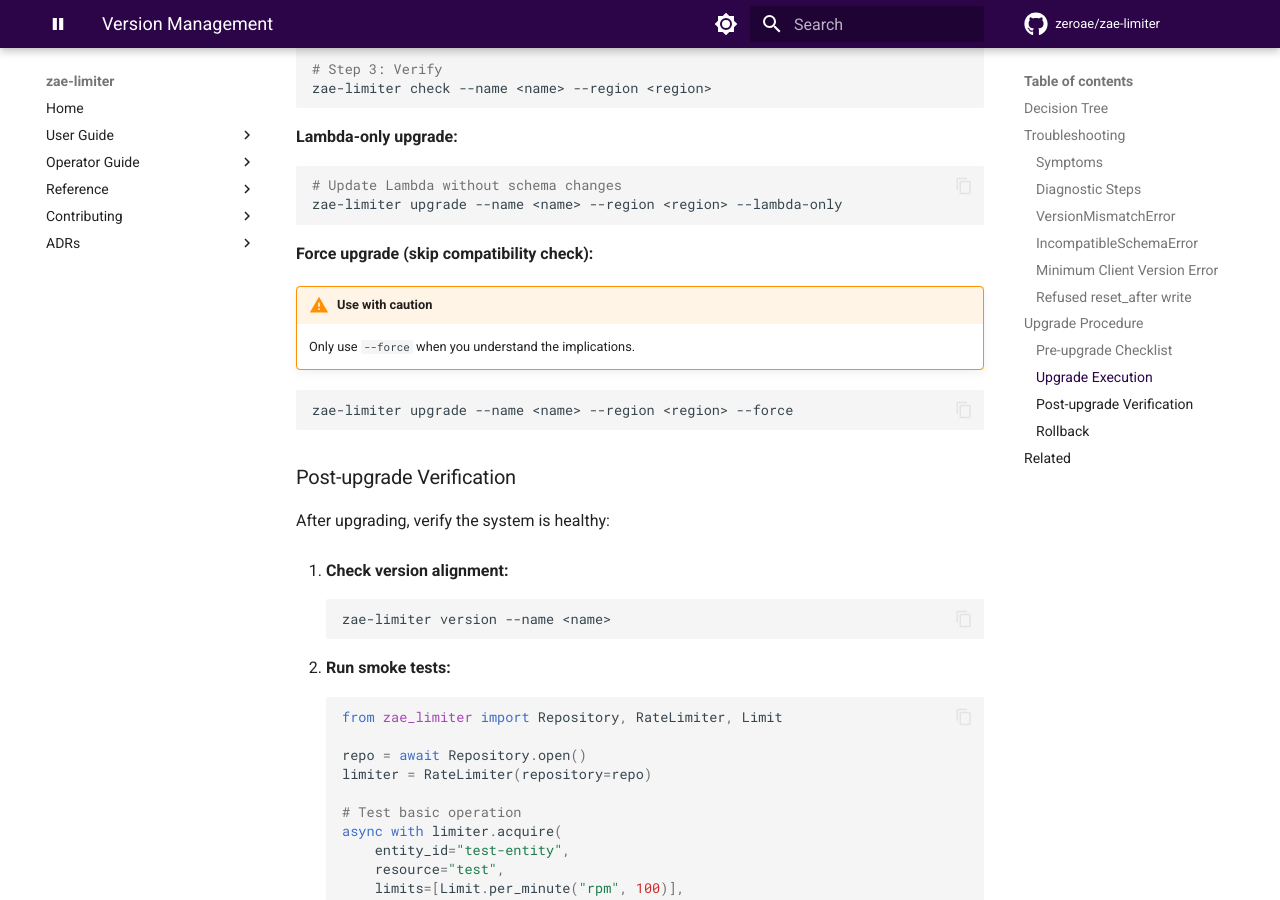
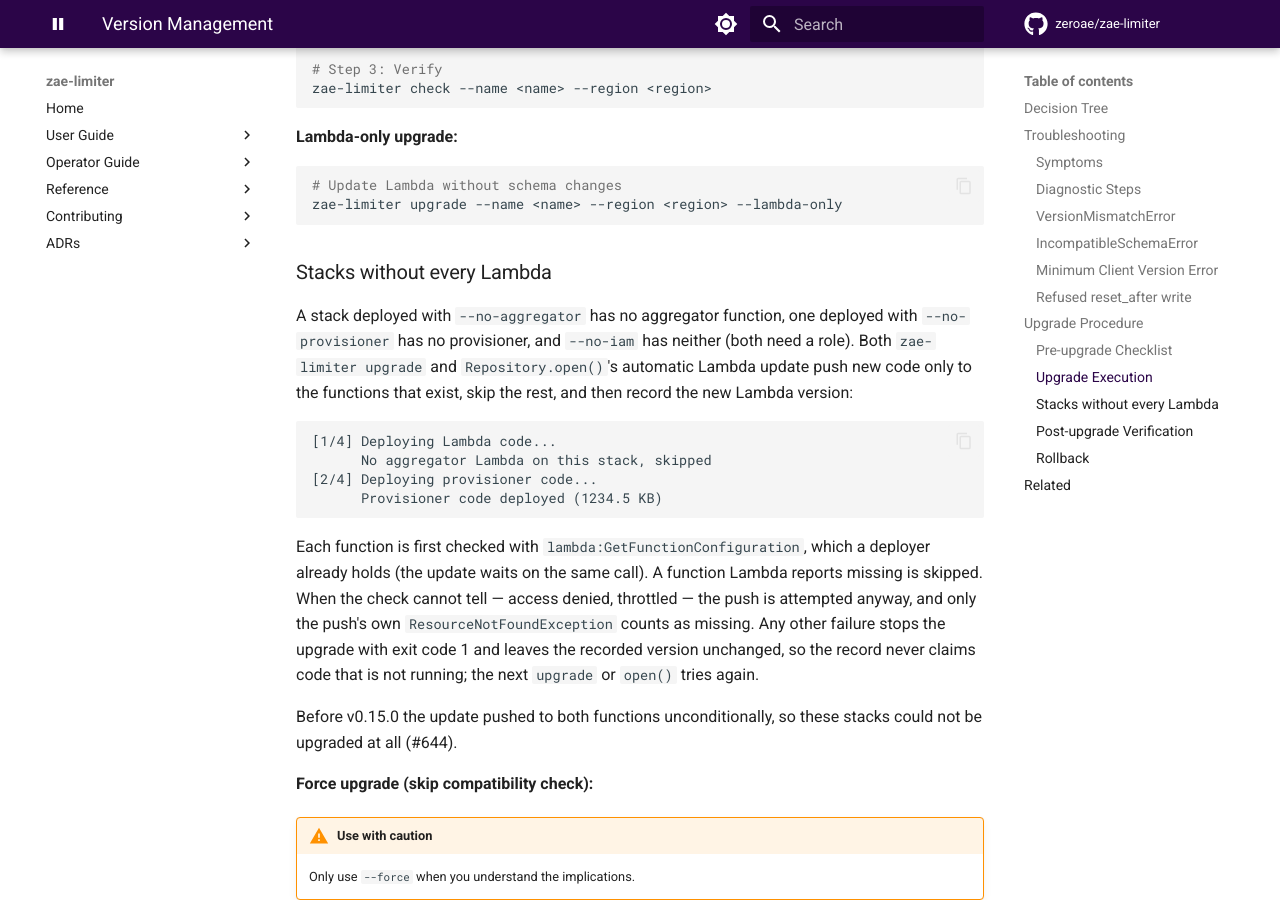
Before and after one commit to zeroae/zae-limiter, an MkDocs documentation site: the page built from docs/operations/version.md, in a window 1280 px wide and 900 px high, scrolled down 5311 px. Built offline with MkDocs 1.6.1 and Material for MkDocs 9.7.7, drawn with Linux system fonts in a browser that asks for light colours; comment, search, counter and statistics services are not loaded; the version menu is left out; some of the changed text lies outside the part shown.

Commit message:
📝 docs(infra): upgrade is the remedy on every stack shape
With the Lambda update skipping functions a stack does not deploy,
`zae-limiter upgrade` now works on --no-aggregator, --no-provisioner and
--no-iam stacks, so the reset_after refusal no longer sends those stacks
to a redeploy: reset_after_refusal names `upgrade` (or open() with
auto_update) alone. The version-management runbook gains a section on
stacks without every Lambda, including the can't-tell rule, and the
session-quotas guide and CLAUDE.md drop the redeploy workaround.

Refs #644

Co-Authored-By: Claude Opus 5.5 <noreply@anthropic.com>

````diff
--- a/docs/guide/session-quotas.md
+++ b/docs/guide/session-quotas.md
@@ -23,9 +23,9 @@ Two callers that first use it at 09:00 and 14:30 get windows ending at 14:00 and
     record says its Lambdas are v0.15.0 or newer (a 0.15.0 release candidate counts). An older
     aggregator would treat the quota as a dripping limit and grant each shard it pre-creates a
     fresh share. `Repository.open()` updates old Lambdas for you; after `Repository.connect()`
-    or `auto_update=False`, run `zae-limiter upgrade` first. A stack deployed with
-    `--no-aggregator` is fixed by re-running `zae-limiter deploy` from v0.15.0 instead, with
-    the provisioner enabled. `deploy` records the new version only if the stack is new, or both
+    or `auto_update=False`, run `zae-limiter upgrade` first — it works on a stack deployed with
+    `--no-aggregator`, `--no-provisioner` or `--no-iam` too, pushing code only to the Lambdas
+    the stack has. `deploy` records the new version only if the stack is new, or both
     the aggregator and the provisioner are current (code pushed in that run, or absent) — it
     pushes code to an existing stack's functions but never adds or removes one, so an old
     function left in place keeps the stack refused. The
--- a/docs/operations/version.md
+++ b/docs/operations/version.md
@@ -173,9 +173,9 @@ so nothing is written. Three cases:
 | `lambda_version` unknown (`null`) | The record was initialized by a client that deployed no Lambda code while an aggregator or provisioner exists (or it could not tell) — e.g. `open()` of a stack built from an older `cfn-template` / `lambda-export` | `zae-limiter upgrade` |
 | Missing | Never initialized | `zae-limiter deploy` from v0.15.0 or later |
 
-On a stack deployed with `--no-aggregator`, `upgrade` cannot help (it pushes code to an
-aggregator that does not exist): re-run `zae-limiter deploy` from v0.15.0 or later instead,
-**with the provisioner enabled** (no `--no-provisioner`, no `--no-iam`).
+`upgrade` works on every stack shape, including one deployed with `--no-aggregator`,
+`--no-provisioner` or `--no-iam`: it pushes code only to the Lambdas the stack has (see
+[Stacks without every Lambda](#stacks-without-every-lambda)).
 
 `deploy` on an existing stack pushes code but adds and removes no functions, so it stamps its
 own version only if the stack was created in this call, **or** both:
@@ -246,6 +246,30 @@ zae-limiter check --name <name> --region <region>
 zae-limiter upgrade --name <name> --region <region> --lambda-only
 ```
 
+### Stacks without every Lambda
+
+A stack deployed with `--no-aggregator` has no aggregator function, one deployed with
+`--no-provisioner` has no provisioner, and `--no-iam` has neither (both need a role). Both
+`zae-limiter upgrade` and `Repository.open()`'s automatic Lambda update push new code only to the
+functions that exist, skip the rest, and then record the new Lambda version:
+
+```
+[1/4] Deploying Lambda code...
+      No aggregator Lambda on this stack, skipped
+[2/4] Deploying provisioner code...
+      Provisioner code deployed (1234.5 KB)
+```
+
+Each function is first checked with `lambda:GetFunctionConfiguration`, which a deployer already
+holds (the update waits on the same call). A function Lambda reports missing is skipped. When
+the check cannot tell — access denied, throttled — the push is attempted anyway, and only the
+push's own `ResourceNotFoundException` counts as missing. Any other failure stops the upgrade
+with exit code 1 and leaves the recorded version unchanged, so the record never claims code that
+is not running; the next `upgrade` or `open()` tries again.
+
+Before v0.15.0 the update pushed to both functions unconditionally, so these stacks could not be
+upgraded at all (#644).
+
 **Force upgrade (skip compatibility check):**
 
 !!! warning "Use with caution"
````
Also changed, not shown: CLAUDE.md (+18 -4 lines), src/zae_limiter/version.py (+6 -15 lines), 5 other files.
